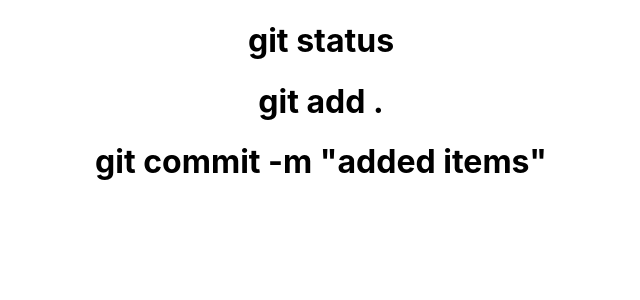
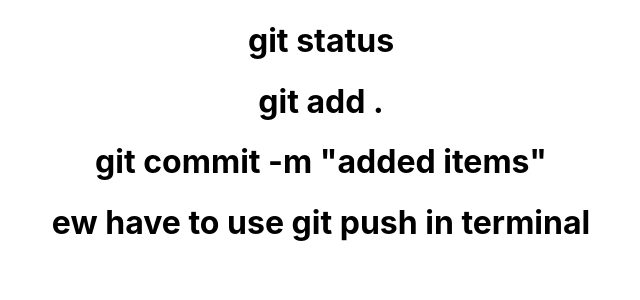
Before and after one commit to GangasriOleti/-Day-4clonerepository-, a React (Create React App) app: page / in a window 1280 px wide. Shown: the top 300 px of the page, without its empty margins (319-959 px from the left). Built offline with nearby package versions, Linux system fonts and the light colour scheme.

Commit message:
Update App.js

```diff
--- a/src/App.js
+++ b/src/App.js
@@ -7,6 +7,7 @@ function App() {
 <h1>git status</h1>
     <h1>git add .</h1>
     <h1>git commit -m "added items"</h1>
+    <h1>ew have to use git push in terminal</h1>
     </div>
   );
 }
```
